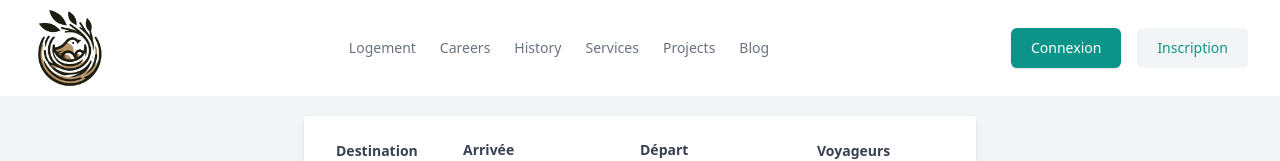
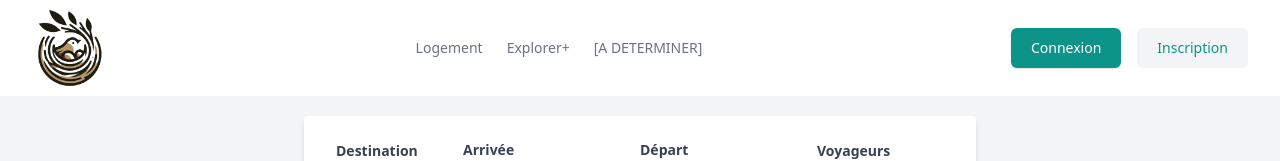
Before and after one commit to enzo-viguier/Nest, an Angular app in the folder client/: page / in a window 1280 px wide. Shown: the top 161 px of the page. Built offline with nearby package versions, Linux system fonts and the light colour scheme.

Commit message:
Modification des liens

```diff
--- a/client/src/app/nav/nav.component.html
+++ b/client/src/app/nav/nav.component.html
@@ -3,7 +3,7 @@
     <div class="flex h-16 items-center justify-between">
       <div class="md:flex md:items-center md:gap-12">
         <a class="block text-teal-600" routerLink="/">
-          <span class="sr-only">Home</span>
+          <span class="sr-only">Accueil</span>
           <img src="assets/nest_logo.png" alt="Logo Nest" width="75px" class="">
         </a>
       </div>
@@ -12,27 +12,15 @@
         <nav aria-label="Global">
           <ul class="flex items-center gap-6 text-sm">
             <li>
-              <a class="text-gray-500 transition hover:text-gray-500/75" href="#"> Logement </a>
+              <a class="text-gray-500 transition hover:text-gray-500/75" routerLink="/"> Logement </a>
             </li>
 
             <li>
-              <a class="text-gray-500 transition hover:text-gray-500/75" href="#"> Careers </a>
+              <a class="text-gray-500 transition hover:text-gray-500/75" href="#"> Explorer+ </a>
             </li>
 
             <li>
-              <a class="text-gray-500 transition hover:text-gray-500/75" href="#"> History </a>
-            </li>
-
-            <li>
-              <a class="text-gray-500 transition hover:text-gray-500/75" href="#"> Services </a>
-            </li>
-
-            <li>
-              <a class="text-gray-500 transition hover:text-gray-500/75" href="#"> Projects </a>
-            </li>
-
-            <li>
-              <a class="text-gray-500 transition hover:text-gray-500/75" href="#"> Blog </a>
+              <a class="text-gray-500 transition hover:text-gray-500/75" href="#"> [A DETERMINER] </a>
             </li>
           </ul>
         </nav>
```
